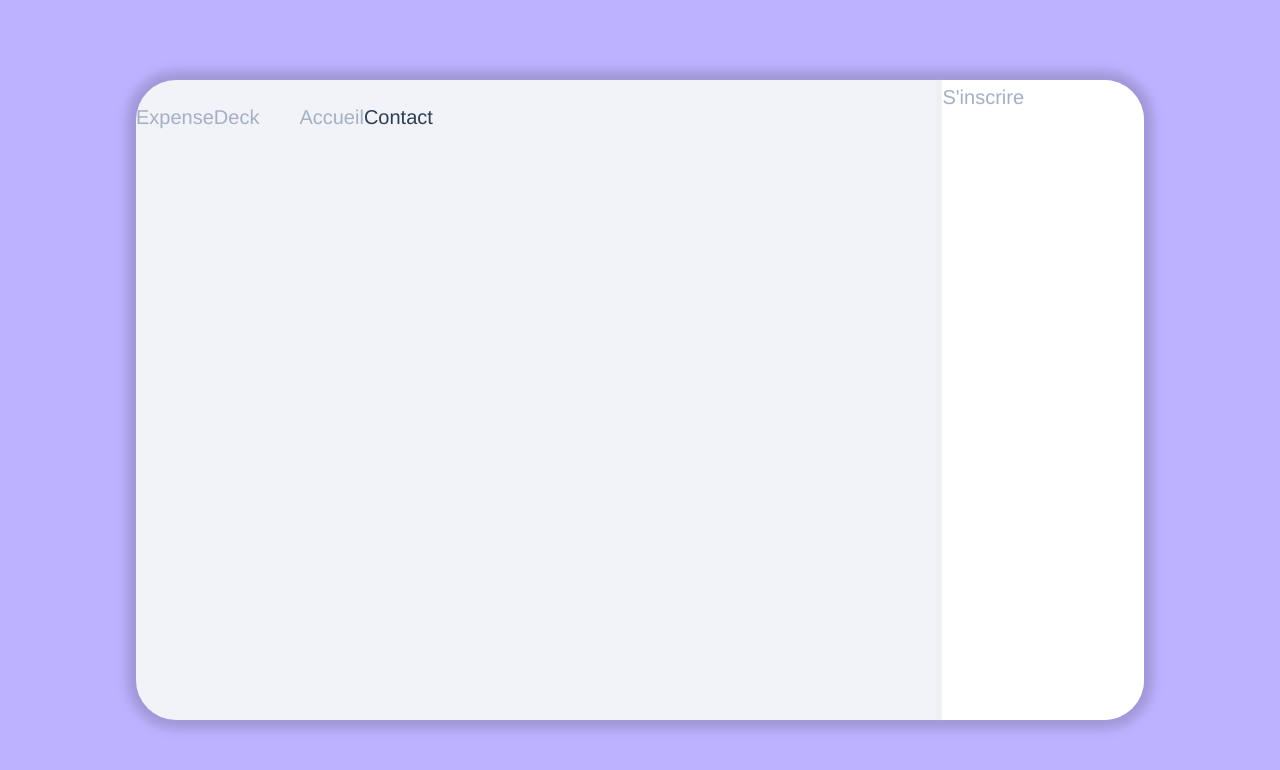
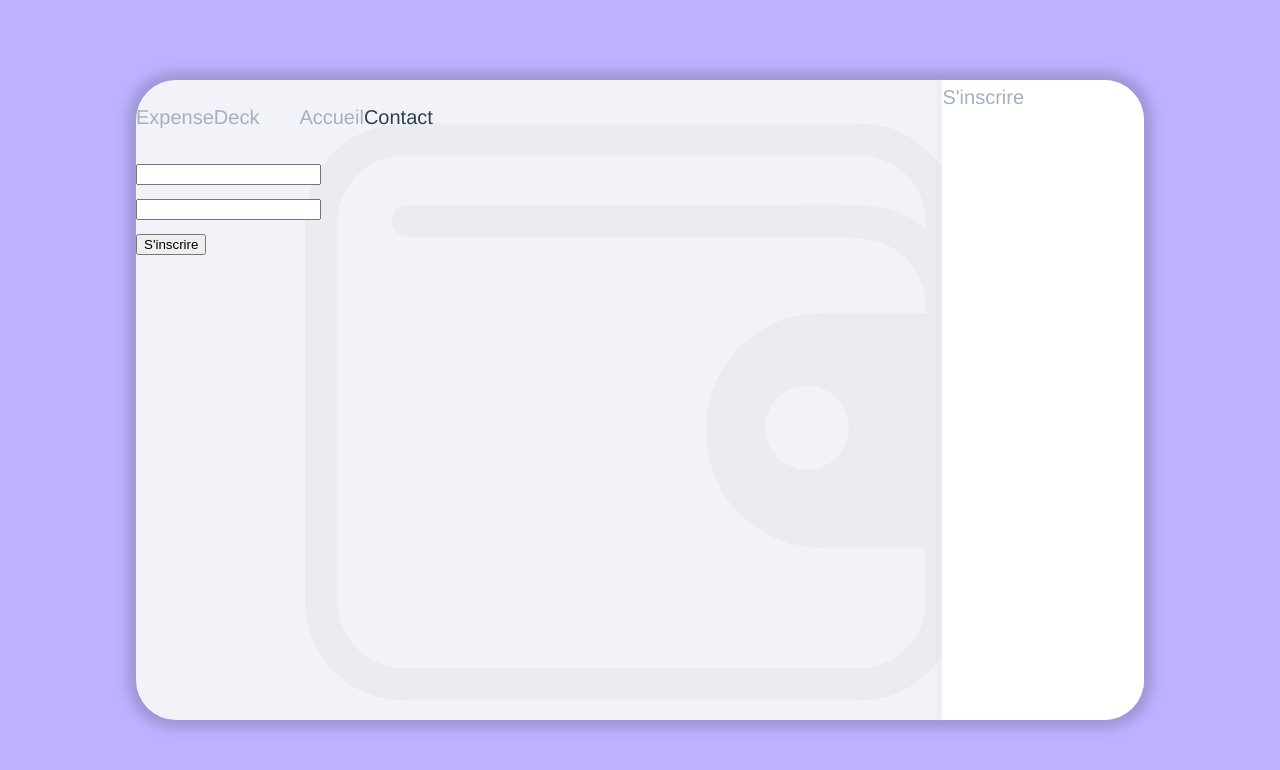
Before and after one commit to daburuu/expensedeck, a Vue app: page /register in a window 1280 px wide. Shown: the top 770 px of the page. Built offline with nearby package versions, Linux system fonts and the light colour scheme.

Commit message:
Implement register page

```diff
--- a/src/App.vue
+++ b/src/App.vue
@@ -43,6 +43,10 @@ body{
   border-radius: 40px;
   -webkit-box-shadow: 0px 0px 11px 9px #A097D8;
   box-shadow: 0px 0px 11px 9px #A097D8;
+  background-image: url('./assets/wallet.svg');
+  background-repeat: no-repeat;
+  background-position: 55% 80%;
+  background-size: 700px 600px;
 }
 .body-container{
   height: 100%;
--- a/src/components/HomePage.vue
+++ b/src/components/HomePage.vue
@@ -13,9 +13,5 @@ export default {
   .container{
     width: calc(100% - 20%);
     height: calc(100% - 75px);
-    background-image: url('../assets/wallet.svg');
-    background-repeat: no-repeat;
-    background-position: 95% 80%;
-    background-size: 500px 400px;
   }
 </style>
--- a/src/router/index.js
+++ b/src/router/index.js
@@ -1,17 +1,12 @@
 import { createWebHistory, createRouter } from "vue-router";
 import Home from "@/views/Home.vue";
-import Edit from "@/views/Edit.vue";
 import Register from "@/views/Register.vue";
+
 const routes = [
   {
     path: "/",
     name: "Home",
     component: Home,
-  },
-  {
-    path: "/edit/:id",
-    name: "Edit",
-    component: Edit,
   },
   {
     path: "/register",
--- a/src/views/Register.vue
+++ b/src/views/Register.vue
@@ -1,11 +1,13 @@
 <template>
-  <div>
-  </div>
+  <RegisterForm />
 </template>
 
 <script>
+import RegisterForm from '@/components/RegisterForm.vue';
+
 export default {
-
+  name: 'Register',
+  components: { RegisterForm }
 }
 </script>
 
```
Also changed, not shown: src/assets/wallet.svg, src/components/RegisterForm.vue (renamed from src/components/UserCreate.vue).
